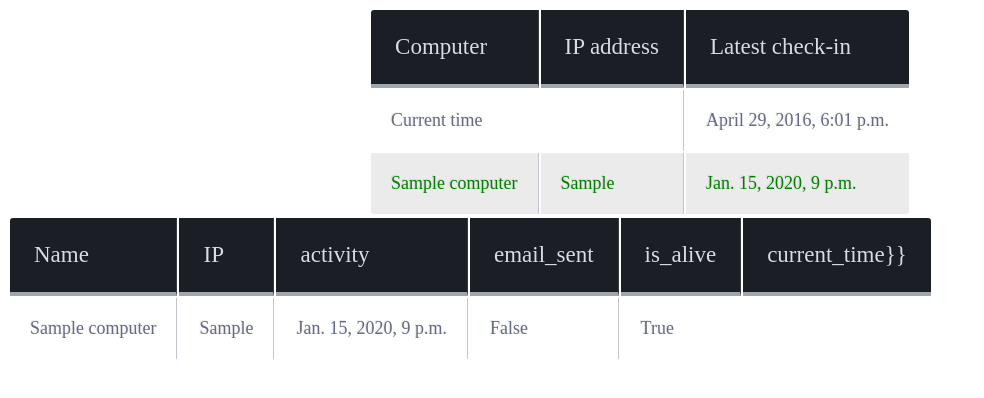
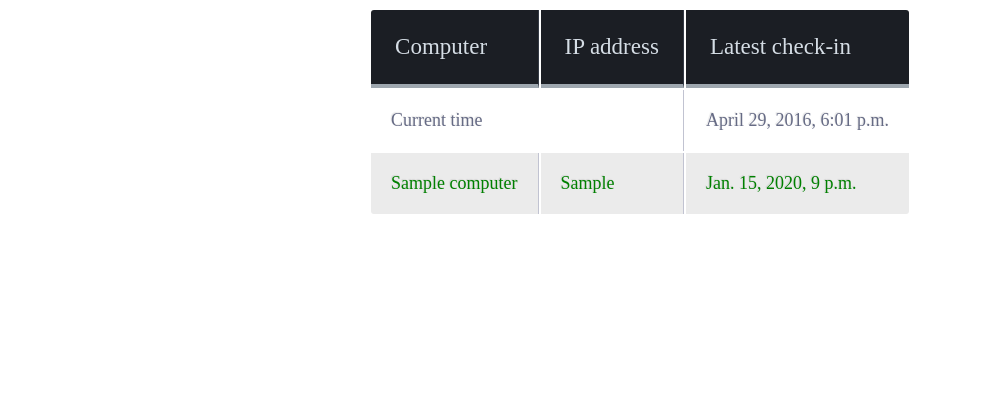
Before and after one commit to joakm-bang/monitor, a Django app: page /monitor/activity/ in a window 1280 px wide. Shown: the top 398 px of the page, without its empty margins (0-984 px from the left). Run offline with Django 3.2, Linux system fonts and the light colour scheme; tables that the repository leaves empty hold one stand-in row (values such as "Sample post"); parts of the project's set-up code (start-up, migrations or seed data) failed here and were passed over.

Commit message:
bugcheck

```diff
--- a/monitor/templates/monitor/activity.html
+++ b/monitor/templates/monitor/activity.html
@@ -31,26 +31,4 @@
 		{% endfor %}
 		</table>
 	</body>
-
-<table>
-	<tr>
-		<th>Name</th>
-		<th>IP</th>
-		<th>activity</th>
-		<th>email_sent</th>
-		<th>is_alive</th>
-		<th>current_time}}</th>
-	</tr>
-{% for computer in computers %}
-<tr>
-<td>{{computer.computer_name}}</td>
-<td>{{computer.ip}}</td>
-<td>{{computer.activity}}</td>
-<td>{{computer.email_sent}}</td>
-<td>{{computer.isAlive}}</td>
-</tr>
-{% endfor %}
-
-</table>
-
 <html>
```
